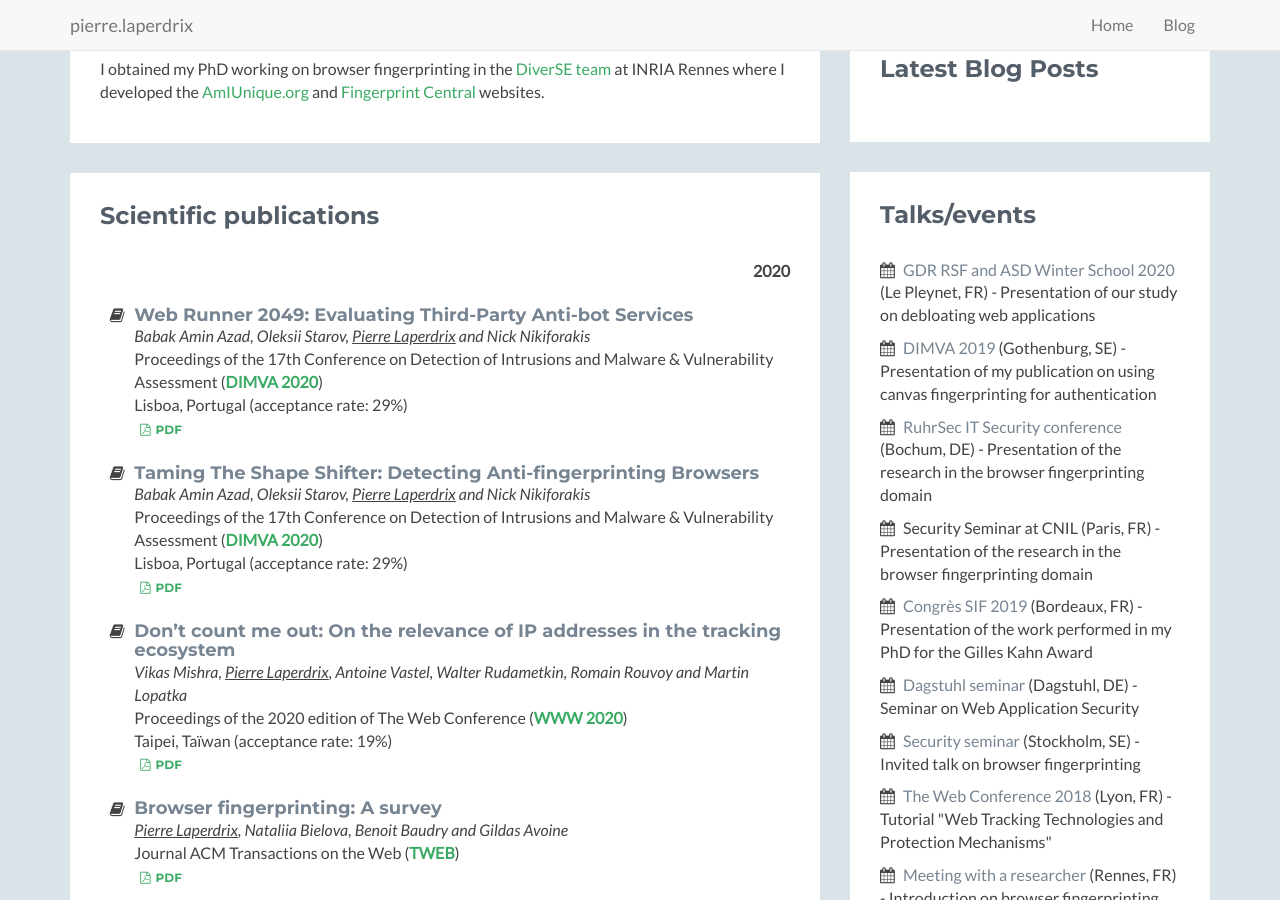
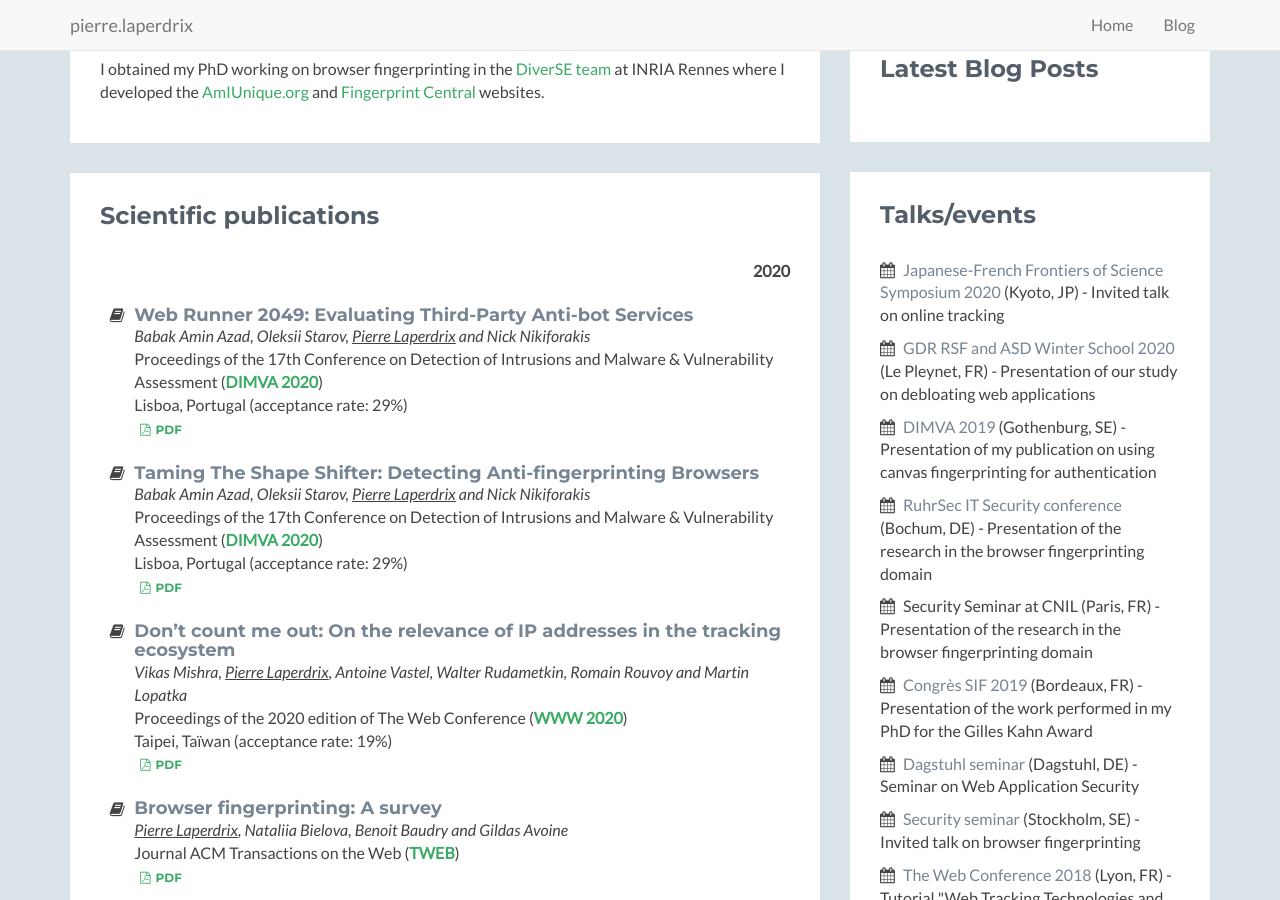
Before and after one commit to plaperdr/plaperdr.github.io, a Jekyll site: the page built from index.html, in a window 1280 px wide and 900 px high, scrolled down 517 px. Built offline with Jekyll 4.4.1, drawn with Linux system fonts in a browser that asks for light colours.

Commit message:
Updating site

```diff
--- a/index.html
+++ b/index.html
@@ -464,6 +464,7 @@ layout: home
                     <h2 class="heading">Talks/events</h2>
                     <div class="content">
                         <ul class="list-unstyled">
+                            <li><i class="fa fa-calendar"></i> <a target="_blank" href="https://www.jsps.go.jp/english/e-jffos/2020_10.html">Japanese-French Frontiers of Science Symposium 2020</a> (Kyoto, JP) - Invited talk on online tracking</li>
                             <li><i class="fa fa-calendar"></i> <a target="_blank" href="https://sites.google.com/site/rsdwinterschool/program-2020">GDR RSF and ASD Winter School 2020</a> (Le Pleynet, FR) - Presentation of our study on debloating web applications</li>
                             <li><i class="fa fa-calendar"></i> <a target="_blank" href="https://www.dimva2019.org/">DIMVA 2019</a> (Gothenburg, SE) - Presentation of my publication on using canvas fingerprinting for authentication</li>
                             <li><i class="fa fa-calendar"></i> <a target="_blank" href="https://www.ruhrsec.de/2019/index.html#talks">RuhrSec IT Security conference</a> (Bochum, DE) - Presentation of the research in the browser fingerprinting domain</li>
```
